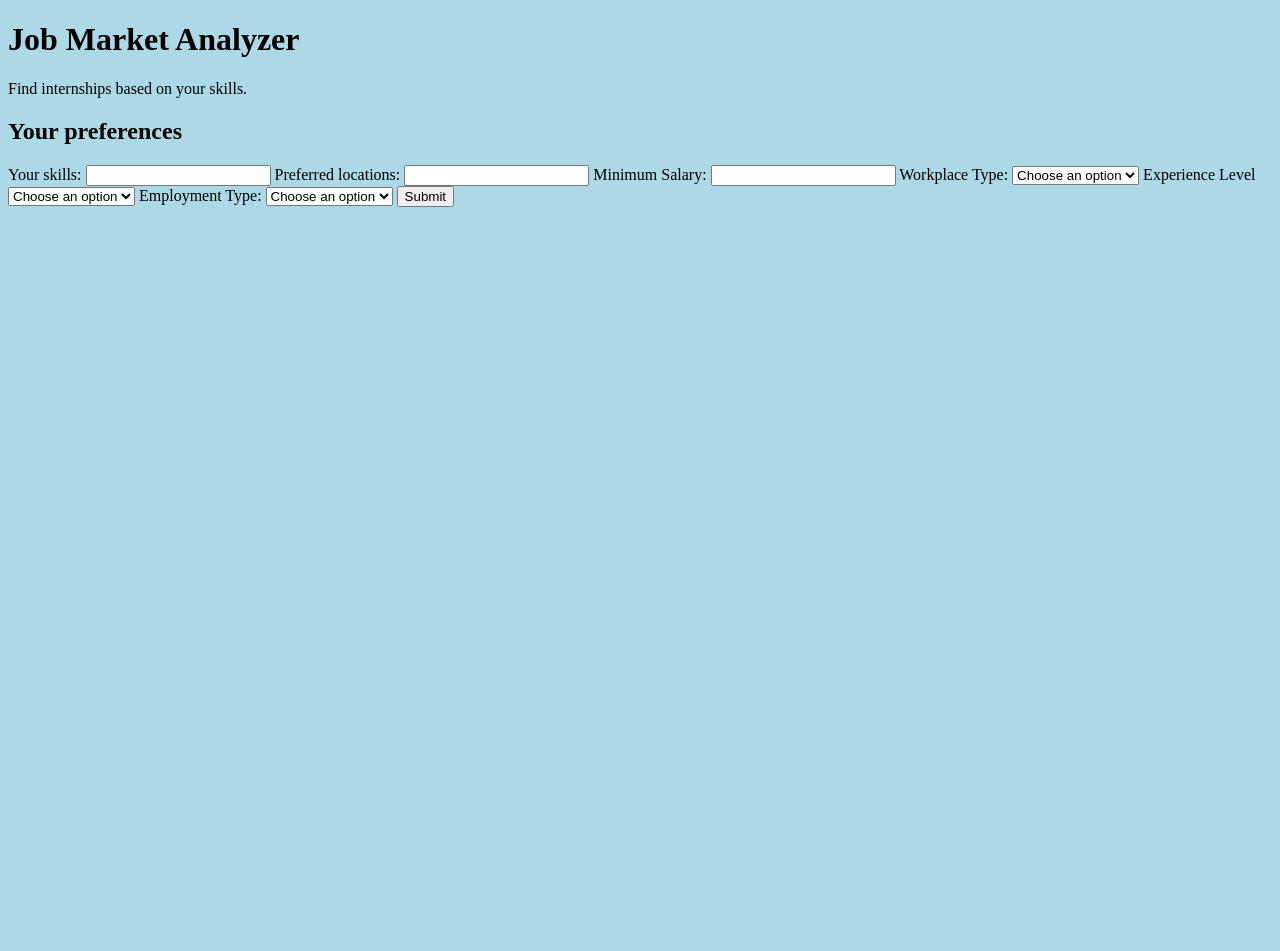
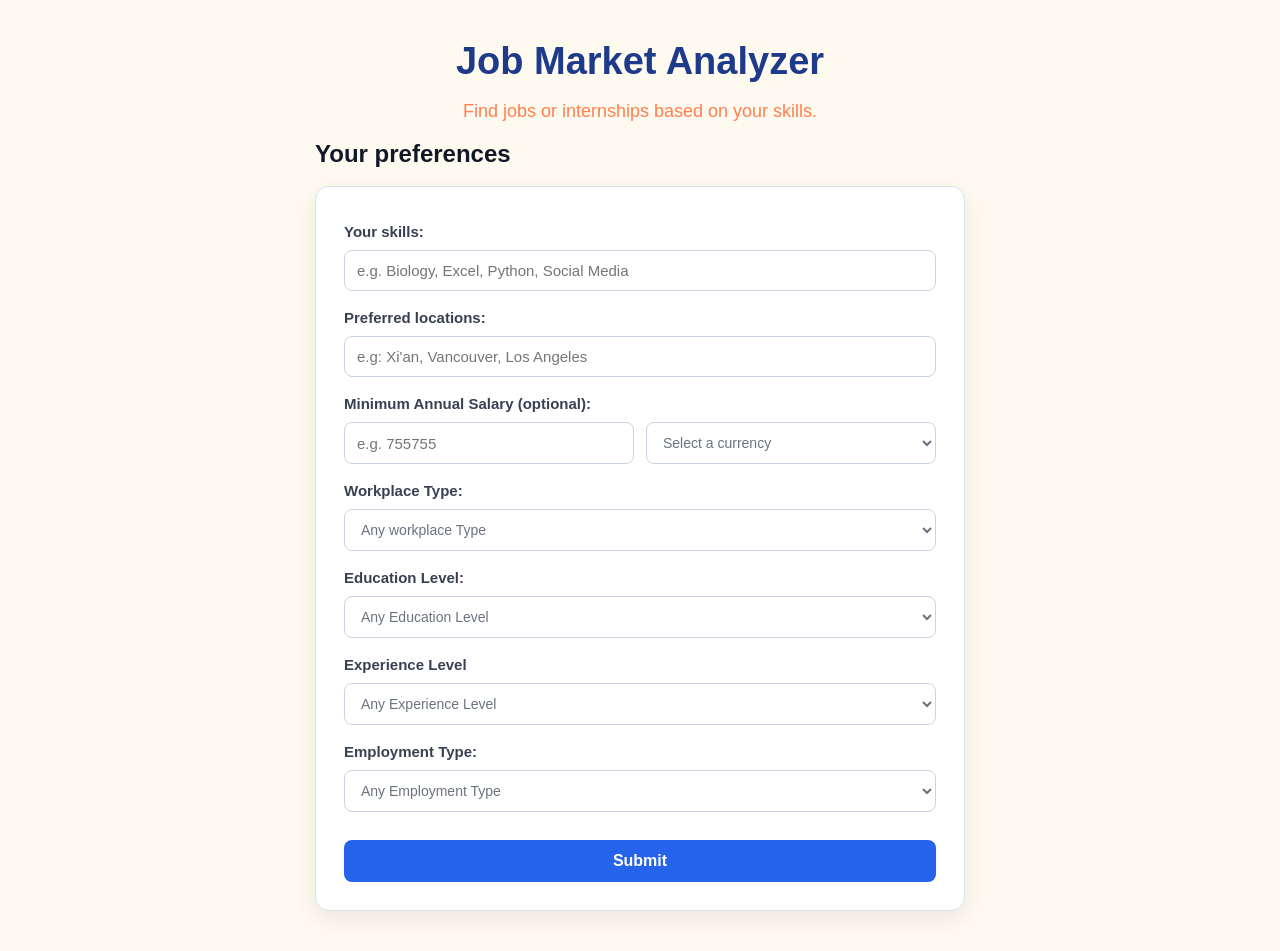
Before and after one commit to HIPPO284/job-market-analyzer, a Flask app: page / in a window 1280 px wide. Before the commit the page ends 207 px from the top, so only its background shows below. Run offline with Flask 3, Linux system fonts and the light colour scheme.

Commit message:
Add job metadata, filters, and recommendation UI

```diff
--- a/app.py
+++ b/app.py
@@ -12,13 +12,26 @@ def hippo():
     workplace_type = request.form["workplace_type"]
     experience_level = request.form["experience_level"]
     employment_type = request.form["employment_type"]
-    try:
-        minimum_salary = int(request.form["minimum_salary"])
-    except ValueError:
-        return "Please enter a whole number for minimum salary."
+    education_level = request.form["education_level"]
+    salary_currency = request.form.get("salary_currency", "")
 
-    if minimum_salary < 0:
-        return "Minimum salary cannot be negative."
+    minimum_salary_text = request.form.get("minimum_salary", "").strip()
+
+    if not minimum_salary_text:
+        minimum_salary = None
+    else:
+        try:
+            minimum_salary = int(minimum_salary_text)
+        except ValueError:
+            return "Please enter a whole number for minimum salary."
+
+        if minimum_salary < 0:
+            return "Minimum salary cannot be negative."
+    if minimum_salary is not None and not salary_currency:
+        return "Please select a currency when you enter a minimum salary."
+
+    if salary_currency and minimum_salary is None:
+        return "Please enter a minimum salary when you select a currency."
     skills = set(clean_text_list(skills))
     locations = clean_text_list(locations)
     user_preferences = {
@@ -27,7 +40,9 @@ def hippo():
         "skills": skills,
         "experience_levels": [experience_level],
         "workplace_types": [workplace_type],
-        "employment_types": [employment_type]
+        "employment_types": [employment_type],
+        "education_level": education_level,
+        "salary_currency": salary_currency,
     }
     recommendations = recommend_jobs(user_preferences)
     return render_template(
@@ -36,7 +51,7 @@ def hippo():
         user_preferences=user_preferences
     )
 
-    return f"Skills: {skills}; Locations: {locations}; Minimum Salary: {minimum_salary}; Workplace Type: {workplace_type}; Experience Level: {experience_level}; Employment Type: {employment_type}"
+# return f"Skills: {skills}; Locations: {locations}; Minimum Salary: {minimum_salary}; Workplace Type: {workplace_type}; Experience Level: {experience_level}; Employment Type: {employment_type}"
 
 
 if __name__ == "__main__":
--- a/job_repository.py
+++ b/job_repository.py
@@ -15,7 +15,11 @@ def get_all_jobs():
             employment_type,
             experience_level,
             salary_min,
-            salary_max
+            salary_max,
+            minimum_education_level,
+            posted_date,
+            application_deadline,
+            application_url
         FROM jobs
         ORDER BY job_id;
     """)
--- /dev/null
+++ b/static/styles_index.css
@@ -0,0 +1,113 @@
+* {
+    box-sizing: border-box;
+}
+body {
+    margin: 0;
+    padding: 40px 20px;
+    background-color: floralwhite;
+    color: #1f2937;
+    font-family: Arial, Helvetica, sans-serif;
+}
+.subtitle{
+    text-align: center;
+    color: coral;
+    font-size: 18px;
+}
+h1 {
+    margin: 0 0 10px 0;
+    text-align: center;
+    color: #1e3a8a;
+    font-size: 38px;
+    font-weight: 700;
+}
+main > p {
+    margin: 0 0 35px 0;
+    text-align: center;
+    color: #6b7280;
+    font-size: 17px;
+}
+main {
+    width: 100%;
+    max-width: 650px;
+    margin: 0 auto;
+}
+h2 {
+    margin: 0 0 18px 0;
+    color: #111827;
+    font-size: 24px;
+    font-weight: 600;
+}
+form {
+    display: flex;
+    flex-direction: column;
+    gap: 10px;
+    width: 100%;
+    padding: 28px;
+    background-color: white;
+    border: 1px solid #dbe1ea;
+    border-radius: 14px;
+    box-shadow: 0 8px 24px rgba(0, 0, 0, 0.08);
+}
+label {
+    margin-top: 8px;
+    color: #374151;
+    font-size: 15px;
+    font-weight: 600;
+}
+input,
+select {
+    width: 100%;
+    padding: 11px 12px;
+    background-color: #ffffff;
+    color: #111827;
+    border: 1px solid #cbd5e1;
+    border-radius: 8px;
+    font-size: 15px;
+    font-family: inherit;
+    outline: none;
+}
+input:focus,
+select:focus {
+    border-color: #2563eb;
+    box-shadow: 0 0 0 3px rgba(37, 99, 235, 0.15);
+}
+button {
+    margin-top: 18px;
+    padding: 12px 20px;
+    background-color: #2563eb;
+    color: white;
+    border: none;
+    border-radius: 8px;
+    font-size: 16px;
+    font-weight: 600;
+    cursor: pointer;
+}
+button:hover {
+    background-color: #1d4ed8;
+}
+
+button:active {
+    transform: translateY(1px);
+}
+@media (max-width: 600px) {
+    body {
+        padding: 25px 15px;
+    }
+    h1 {
+        font-size: 30px;
+    }
+    form {
+        padding: 20px;
+    }
+}
+
+.filter-select:has(option[value=""]:checked) {
+    color: #6b7280;
+    font-size: 14px;
+    font-weight: 400;
+}
+.salary-input-row{
+    display: flex;
+    gap: 12px;
+    width: 100%;
+}
--- a/templates/index.html
+++ b/templates/index.html
@@ -5,38 +5,69 @@
     <meta name="viewport" content="width=device-width, initial-scale=1.0">
     <meta name="description" content="Job Market Analyzer">
     <title>Job Market Analyzer</title>
-    <link rel="stylesheet" href="{{ url_for('static', filename='styles.css') }}">
+    <link rel="stylesheet" href="{{ url_for('static', filename='styles_index.css') }}">
 </head>
 <body>
     <h1>Job Market Analyzer</h1>
-    <p>Find internships based on your skills.</p>
-    <main>
+    <p class="subtitle">Find jobs or internships based on your skills.</p>
+    <main class="results-page">
         <h2> Your preferences </h2>
         <form action="/hippo" method="post">
             <label for="skills"> Your skills:</label>
-            <input type="text" id="skills" name="skills">
+            <input type="text" id="skills" name="skills" placeholder="e.g. Biology, Excel, Python, Social Media">
             <label for="locations"> Preferred locations:</label>
-            <input type="text" id="locations" name="locations">
-            <label for="minimum_salary"> Minimum Salary:</label>
-            <input type="number" id="minimum_salary" name="minimum_salary" min="0">
+            <input type="text" id="locations" name="locations" placeholder="e.g: Xi'an, Vancouver, Los Angeles">
+            <label for="minimum_salary">Minimum Annual Salary (optional):</label>
+                <div class="salary-input-row">
+                    <input type="number" id="minimum_salary" name="minimum_salary" min="0" placeholder="e.g. 755755">
+                    <select id="salary_currency" name="salary_currency" aria-label="Salary currency" class="filter-select salary-input-row">
+                        <option value="" selected>Select a currency</option>
+                        <option value="CNY">CNY — Chinese Yuan</option>
+                        <option value="CAD">CAD — Canadian Dollar</option>
+                        <option value="USD">USD — US Dollar</option>
+                        <option value="EUR">EUR — Euro</option>
+                        <option value="GBP">GBP — British Pound</option>
+                        <option value="JPY">JPY — Japanese Yen</option>
+                        <option value="AUD">AUD — Australian Dollar</option>
+                        <option value="NZD">NZD — New Zealand Dollar</option>
+                        <option value="CHF">CHF — Swiss Franc</option>
+                        <option value="KRW">KRW — South Korean Won</option>
+                        <option value="INR">INR — Indian Rupee</option>
+                        <option value="SGD">SGD — Singapore Dollar</option>
+                        <option value="HKD">HKD — Hong Kong Dollar</option>
+                        <option value="MXN">MXN — Mexican Peso</option>
+                        <option value="BRL">BRL — Brazilian Real</option>
+                        <option value="SEK">SEK — Swedish Krona</option>
+                        <option value="NOK">NOK — Norwegian Krone</option>
+                        <option value="DKK">DKK — Danish Krone</option>
+                    </select>
+                </div>
             <label for="workplace_type"> Workplace Type: </label>
-            <select id="workplace_type" name="workplace_type">
-                <option value=""> Choose an option </option>
+            <select id="workplace_type" name="workplace_type" class="filter-select">
+                <option value="" selected>Any workplace Type</option>
                 <option value="hybrid"> Hybrid </option>
                 <option value="remote"> Remote </option>
                 <option value="onsite"> Onsite </option>
             </select>
+            <label for="education_level"> Education Level: </label>
+            <select id="education_level" name="education_level" class="filter-select">
+                <option value="" selected>Any Education Level</option>
+                <option value="high_school_or_below"> High School or below </option>
+                <option value="bachelor"> Bachelor </option>
+                <option value="master"> Master </option>
+                <option value="doctoral"> Doctoral</option>
+            </select>
             <label for="experience_level"> Experience Level</label>
-            <select id="experience_level" name="experience_level">
-                <option value=""> Choose an option </option>
+            <select id="experience_level" name="experience_level" class="filter-select">
+                <option value="" selected>Any Experience Level</option>
                 <option value="entry"> Entry </option>
                 <option value="junior"> Junior </option>
                 <option value="intermediate"> Intermediate </option>
                 <option value="senior"> Senior </option>
             </select>
             <label for="employment_type">Employment Type:</label>
-            <select id="employment_type" name="employment_type" required>
-                <option value="" selected disabled>Choose an option</option>
+            <select id="employment_type" name="employment_type" class="filter-select">
+                <option value="" selected>Any Employment Type</option>
                 <option value="internship">Internship</option>
                 <option value="full_time">Full-time</option>
                 <option value="part_time">Part-time</option>
```
Also changed, not shown: recommendation_service.py (+53 -7 lines), sql/04_add_job_metadata.sql (added, +14 -0 lines), sql/05_fill_job_metadata.sql (added, +42 -0 lines), static/styles_results.css (added, +106 -0 lines), templates/results.html (+50 -10 lines).
